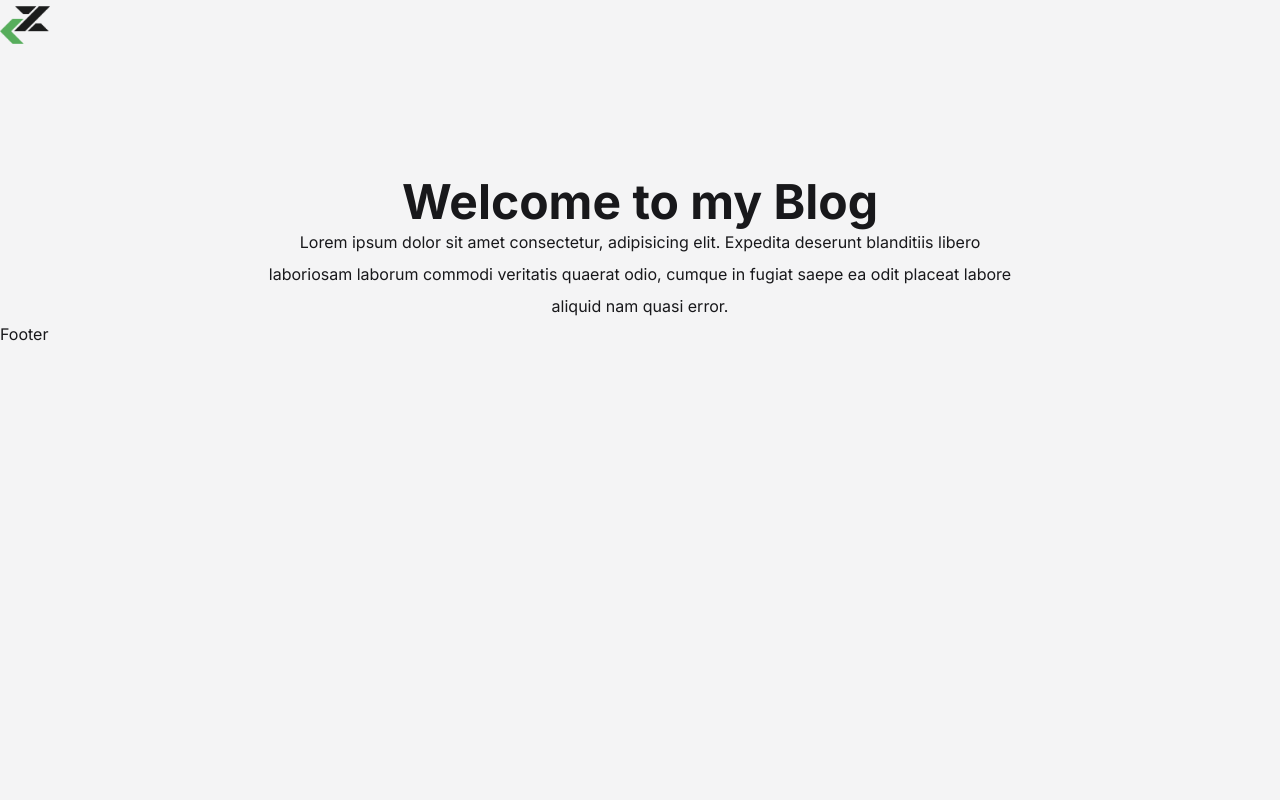
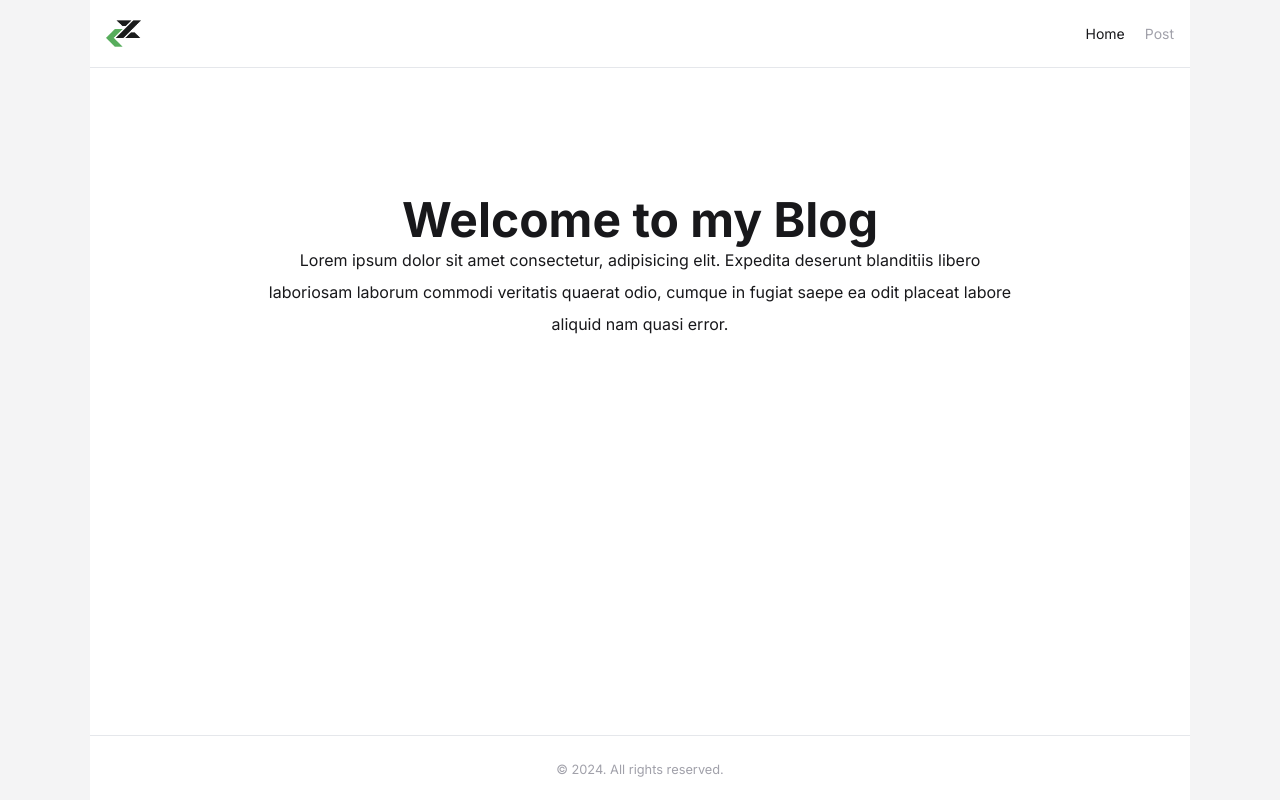
Before and after one commit to Dz-devz/dzdev-blog, a Next.js app: page / in a window 1280 px wide. Built offline with nearby package versions, Linux system fonts and the light colour scheme.

Commit message:
added link and nav and styles

```diff
--- a/src/app/layout.tsx
+++ b/src/app/layout.tsx
@@ -3,6 +3,7 @@
 import type { Metadata } from "next";
 import { Inter } from "next/font/google";
 import "./globals.css";
+import Container from "@/components/container";
 
 const inter = Inter({ subsets: ["latin"] });
 
@@ -18,10 +19,12 @@
 }>) {
   return (
     <html lang="en">
-      <body className={`${inter.className} bg-zinc-100 text-zinc-900`}>
+      <body className={`${inter.className} bg-zinc-100 text-zinc-900 min-h-screen`}>
+      <Container>
         <Header />
         {children}
         <Footer />
+      </Container>
       </body>
     </html>
   );
--- /dev/null
+++ b/src/components/container.tsx
@@ -0,0 +1,5 @@
+export default function Container({children}: {children: React.ReactNode}){
+    return(
+        <div className="max-w-[1100px] mx-auto bg-white min-h-screen flex flex-col">{children}</div>
+    );
+}
--- a/src/components/footer.tsx
+++ b/src/components/footer.tsx
@@ -1,3 +1,7 @@
 export default function Footer() {
-  return <footer>Footer</footer>;
+  return <footer className="text-center text-zinc-400 py-5 px-7 border-t mt-auto">
+    <small>
+      &copy; 2024. All rights reserved.
+    </small>
+  </footer>;
 }
--- a/src/components/header.tsx
+++ b/src/components/header.tsx
@@ -1,10 +1,39 @@
+"use client"
 import Image from "next/image";
 import Logo from "../../public/assets/512x5112.png";
+import Link from "next/link";
+import { usePathname } from "next/navigation";
+
+const navLinks = [
+  {
+    href: "/",
+    label: "Home",
+  },
+  {
+    href: "/post",
+    label: "Post",
+  },
+];
 
 export default function Header() {
+  const pathName = usePathname();
   return (
-    <header>
-      <Image src={Logo} alt="" width="50" height="50" />
+    <header className="flex justify-between items-center py-4 px-4 border-b">
+      <Link href="/">
+        <Image src={Logo} alt="" width="35" height="35" className="w-[35px] h-[35px]"/>
+      </Link>
+
+    <nav>
+      <ul className="flex gap-x-5 text-[14px]">
+        {navLinks.map((link) => (
+          <li key={link.href}>
+            <Link className={`${link.href === pathName ? "text-zinc-900" : "text-zinc-400"}`} href={link.href}>
+              {link.label}
+            </Link>
+          </li>
+        ))}
+      </ul>
+    </nav>
     </header>
   );
 }
```
Also changed, not shown: 1 other file (tests, documents, lock files or other folders).
